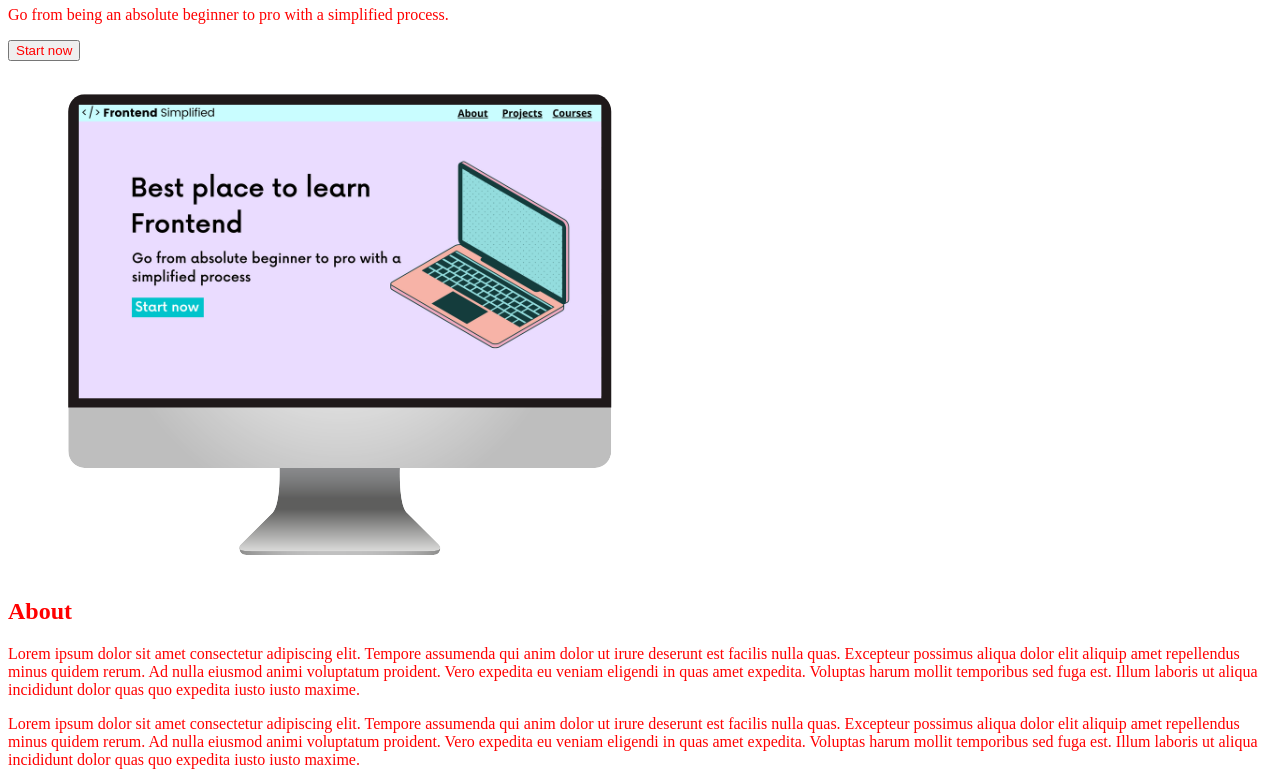
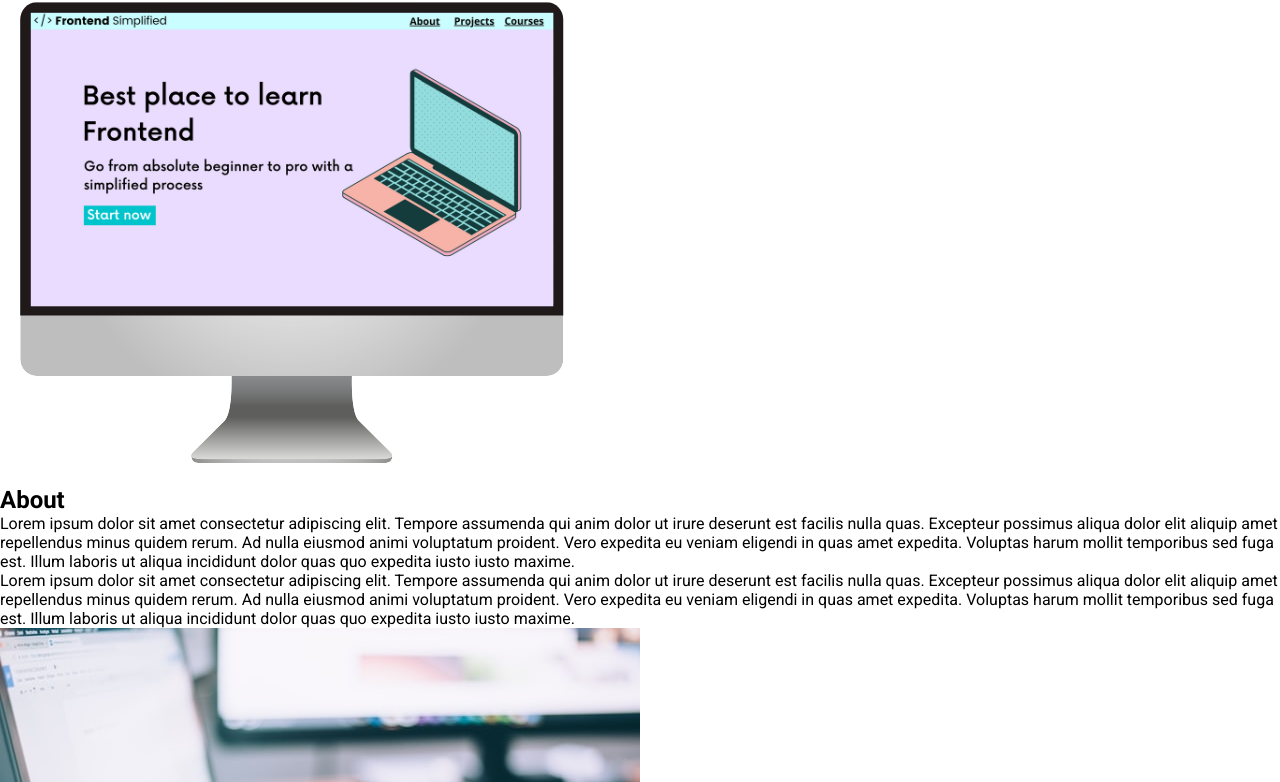
Before and after one commit to smkueking/my-first-project, a plain HTML site: page index.html in a window 1280 px wide. Shown: the part 221-1003 px from the top of the page. Drawn offline with Linux system fonts and the light colour scheme.

Commit message:
feat: change font style

```diff
--- a/style.css
+++ b/style.css
@@ -1,3 +1,7 @@
+@import url('https://fonts.googleapis.com/css2?family=Roboto:ital,wdth,wght@0,75..100,100..900;1,75..100,100..900&display=swap');
 * {
-  color: red
+  padding: 0;
+  margin: 0;
+  box-sizing: border-box;
+  font-family: "Roboto", sans-serif;
 }
```
